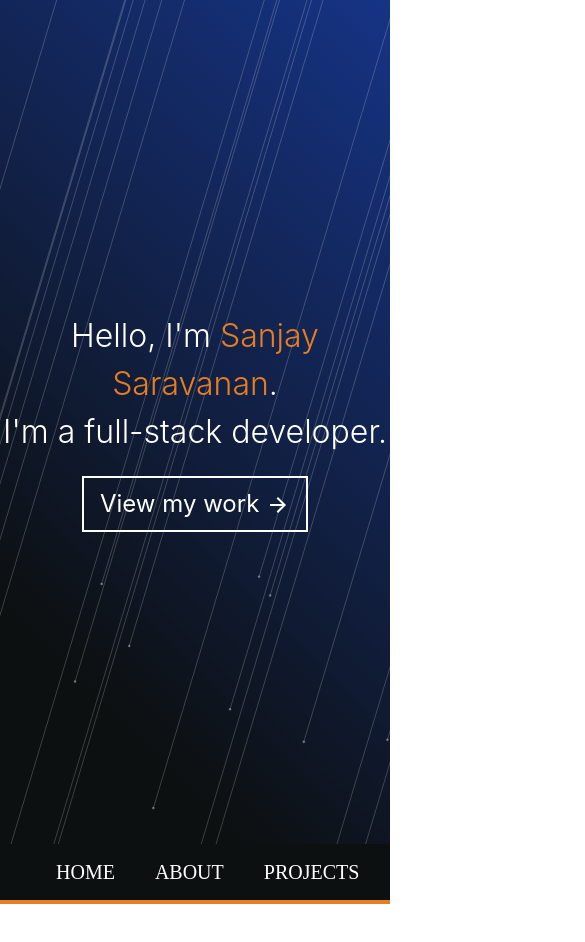
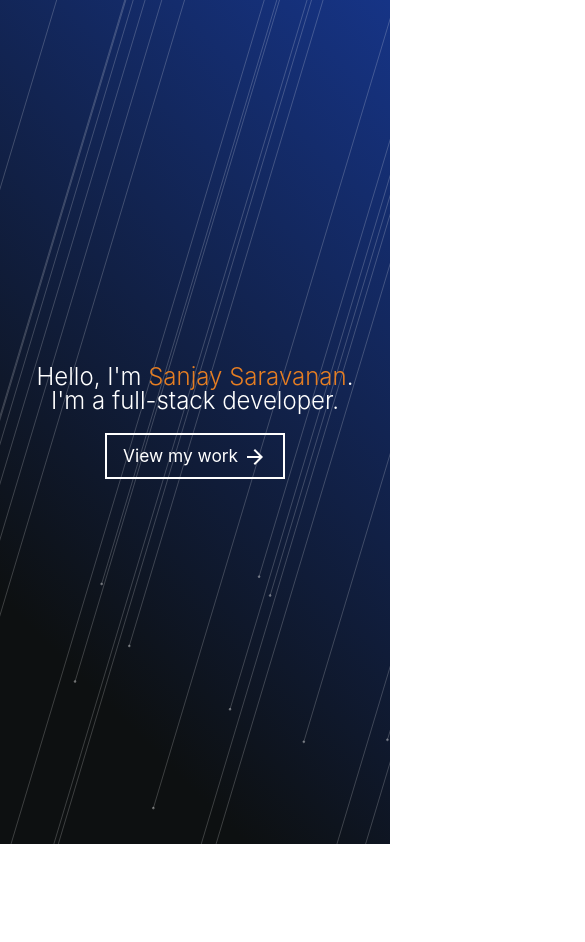
Before and after one commit to sanjaysaravanan/website-3.0, a React (Create React App) app: page / in a window 390 px wide. Shown: the top 942 px of the page, 585 px wide, since content can reach past the window. Built offline with nearby package versions, Linux system fonts and the light colour scheme.

Commit message:
mobile testing

```diff
--- a/package.json
+++ b/package.json
@@ -11,6 +11,7 @@
     "@testing-library/react": "^9.5.0",
     "@testing-library/user-event": "^7.2.1",
     "bootstrap": "^4.5.0",
+    "gh-pages": "^3.1.0",
     "react": "^16.13.1",
     "react-dom": "^16.13.1",
     "react-scripts": "3.4.1"
--- a/src/App.js
+++ b/src/App.js
@@ -39,7 +39,6 @@ function App() {
         <CssBaseline />
         <div className="App">
           <Home />
-          <NavBar />
           <About />
         </div>
       </ThemeProvider>
--- a/src/pages/Home/Home.js
+++ b/src/pages/Home/Home.js
@@ -6,7 +6,8 @@ const useStyles = makeStyles(theme => ({
   root: {
     display: "flex",
     justifyContent: "center",
-    alignItems: "center"
+    alignItems: "center",
+    margin: "0px"
   },
   home: {
     color: "#FFF",
@@ -18,7 +19,8 @@ const useStyles = makeStyles(theme => ({
     fontWeight: 350,
     marginBottom: 20,
     [theme.breakpoints.down("sm")]: {
-      fontSize: "2rem"
+      fontSize: "1.5rem",
+      lineHeight: "1.5rem"
     }
   },
   highlight: {
@@ -43,6 +45,9 @@ const useStyles = makeStyles(theme => ({
         transform: "rotate(90deg)",
         transition: ".5s"
       }
+    },
+    [theme.breakpoints.down("sm")]: {
+      fontSize: "13pt"
     }
   },
   arrowIcon: {
```
Also changed, not shown: 1 other file (tests, documents, lock files or other folders).
